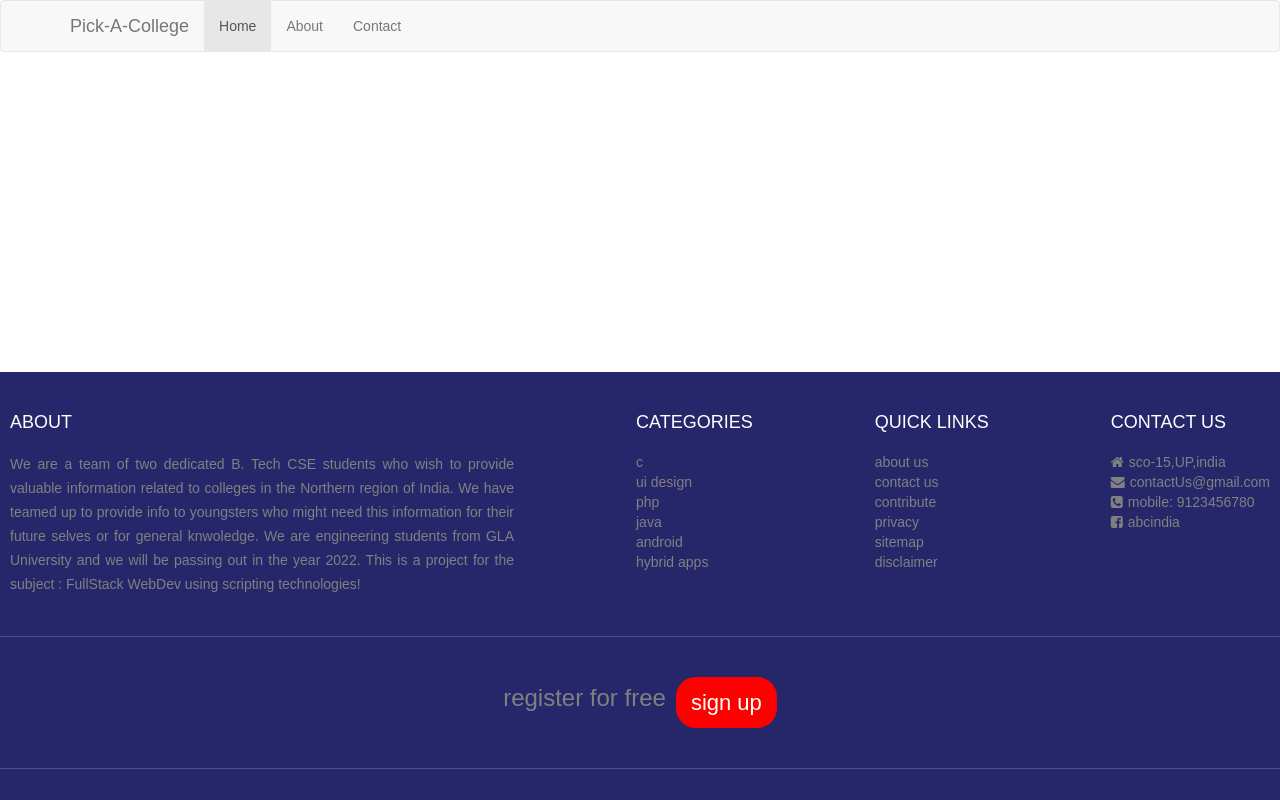
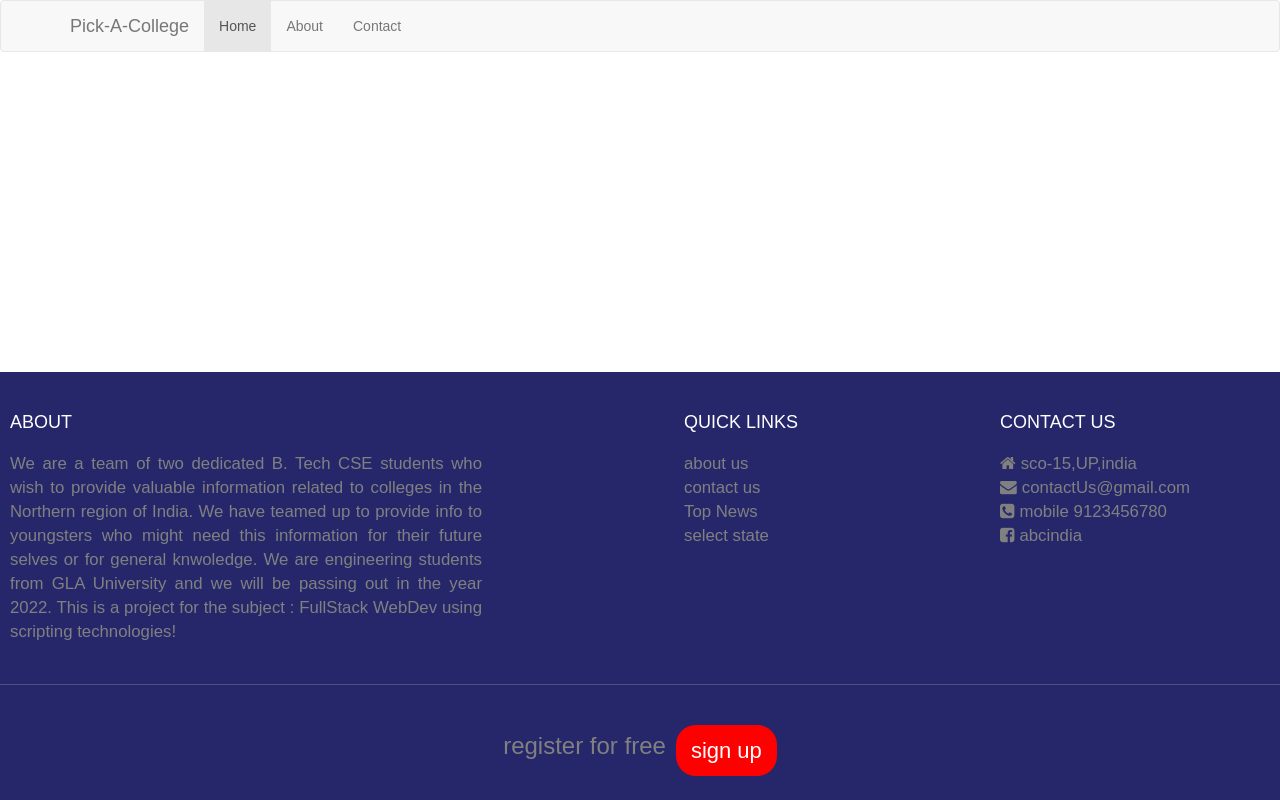
Before and after one commit to jaixix/FullStackProject2020-21, a plain HTML site: page HTML/home.html in a window 1280 px wide. Shown: the top 800 px of the page. Drawn offline with nearby package versions, Linux system fonts and the light colour scheme.

Commit message:
footer links added

```diff
--- a/CSS/home.css
+++ b/CSS/home.css
@@ -30,6 +30,8 @@ footer{
     justify-content: space-between;
     flex-direction: row;
     padding: 10px;
+    font-size: larger;
+    padding-right: 90px;
 }
 .about{
     width: 40%;
@@ -99,7 +101,7 @@ i{
 .sec-3{
     display: flex;
     justify-content: center;
-    padding: 20px;
+    padding: 0 20px;
 }
 .sec-3 ul{
     list-style: none;
--- a/HTML/home.html
+++ b/HTML/home.html
@@ -62,34 +62,21 @@
 
                 We are engineering students from GLA University and we will be passing out in the year 2022. This is a project for the subject : FullStack WebDev using scripting technologies!</p>
            </section>
-           <section class="link1">
-               <h2>categories</h2>
-               <ul>
-                   <li><a href="#">c</a></li>
-                   <li><a href="#">ui design</a></li>
-                   <li><a href="#">php</a></li>
-                   <li><a href="#">java</a></li>
-                   <li><a href="#">android</a></li>
-                   <li><a href="#">hybrid apps</a></li>
-               </ul>
-           </section>
            <section class="link2">
                 <h2>quick links</h2>
                 <ul>
-                    <li><a href="#">about us</a></li>
-                    <li><a href="#">contact us</a></li>
-                    <li><a href="#">contribute</a></li>
-                    <li><a href="#">privacy</a></li>
-                    <li><a href="#">sitemap</a></li>
-                    <li><a href="#">disclaimer</a></li>
+                    <li><a href="./about.html">about us</a></li>
+                    <li><a href="./contact.html">contact us</a></li>
+                    <li><a href="#">Top News</a></li>
+                    <li><a href="#">select state</a></li>
                 </ul>
             </section>
             <section class="link3">
                 <h2>contact us</h2>
                 <ul>
                     <li><i class="fa fa-home"></i><span>sco-15,UP,india</span></li>
-                    <li><i class="fa fa-envelope"></i><span>contactUs@gmail.com</span></li>
-                    <li><i class="fa fa-phone-square"></i><span>mobile: 9123456780</span></li>
+                    <li><i class="fa fa-envelope"></i><span><a href="mailtocontactUs@gmail.com:">contactUs@gmail.com</a> </span></li>
+                    <li><i class="fa fa-phone-square"></i><span>mobile <a href="tel:+919123456780">9123456780</a></span></li>
                     <li><i class="fa fa-facebook-square"></i><span>abcindia</span></li>
 
                 </ul>
```
